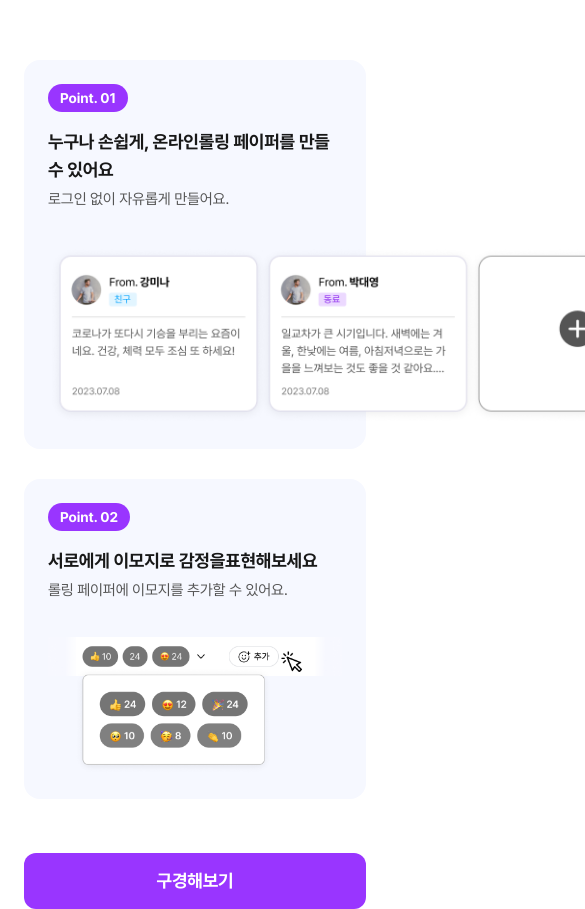
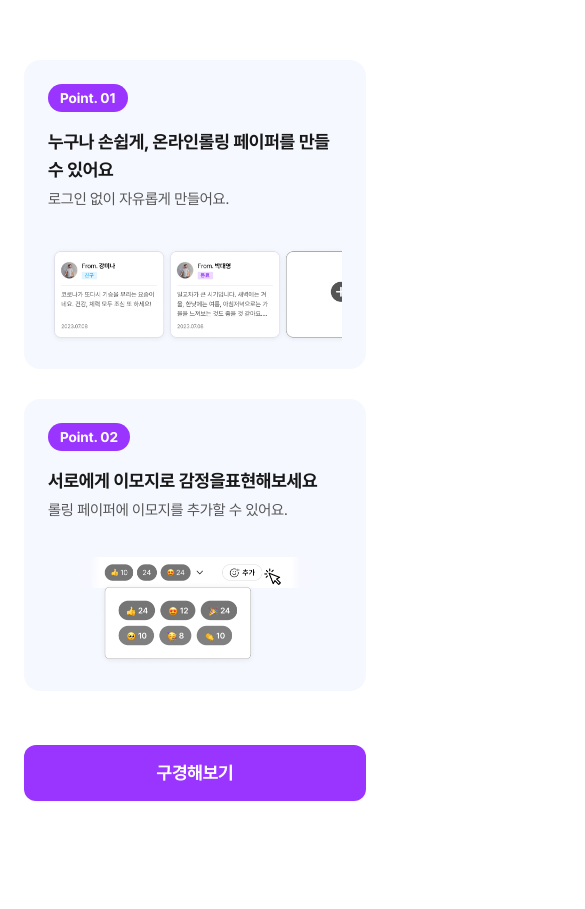
Before and after one commit to jisunipark/rolling, a React (Create React App) app: page / in a window 390 px wide. Shown: the top 909 px of the page, 585 px wide, since content can reach past the window. Built offline with nearby package versions, Linux system fonts and the light colour scheme.

Commit message:
fix: 홈페이지 내부 이미지 모바일에서 가로스크롤 되도록 수정

```diff
--- a/src/pages/HomePage.jsx
+++ b/src/pages/HomePage.jsx
@@ -1,6 +1,6 @@
+import { Link } from 'react-router-dom';
 import styled from 'styled-components';
 
-import { Link } from 'react-router-dom';
 import Emoji from '../assets/images/home-emoji.png';
 import Rolling from '../assets/images/home-rolling.png';
 
@@ -18,7 +18,9 @@ const HomePage = () => {
             </Title>
             <Description>로그인 없이 자유롭게 만들어요.</Description>
           </div>
-          <RollingImage src={Rolling} />
+          <ImageScroller>
+            <RollingImage src={Rolling} />
+          </ImageScroller>
         </FirstBanner>
         <SecondBanner>
           <EmojiImage src={Emoji} />
@@ -103,10 +105,31 @@ const LinkButton = styled(Link)`
   }
 `;
 
-const RollingImage = styled.img`
+const ImageScroller = styled.div`
   width: 640px;
+  overflow-x: scroll;
+  scrollbar-width: none;
+
+  &::-webkit-scrollbar {
+    display: none;
+  }
+
   @media screen and (max-width: 1200px) {
     margin: 0 auto;
+  }
+
+  @media screen and (max-width: 768px) {
+    width: 100%;
+  }
+`;
+
+const RollingImage = styled.img`
+  width: 100%;
+  display: block;
+  margin: 0 auto;
+
+  @media screen and (max-width: 768px) {
+    width: 354px;
   }
 `;
 
@@ -118,7 +141,7 @@ const EmojiImage = styled.img`
   }
 
   @media screen and (max-width: 768px) {
-    width: 100%;
+    width: 80%;
   }
 `;
 
```
